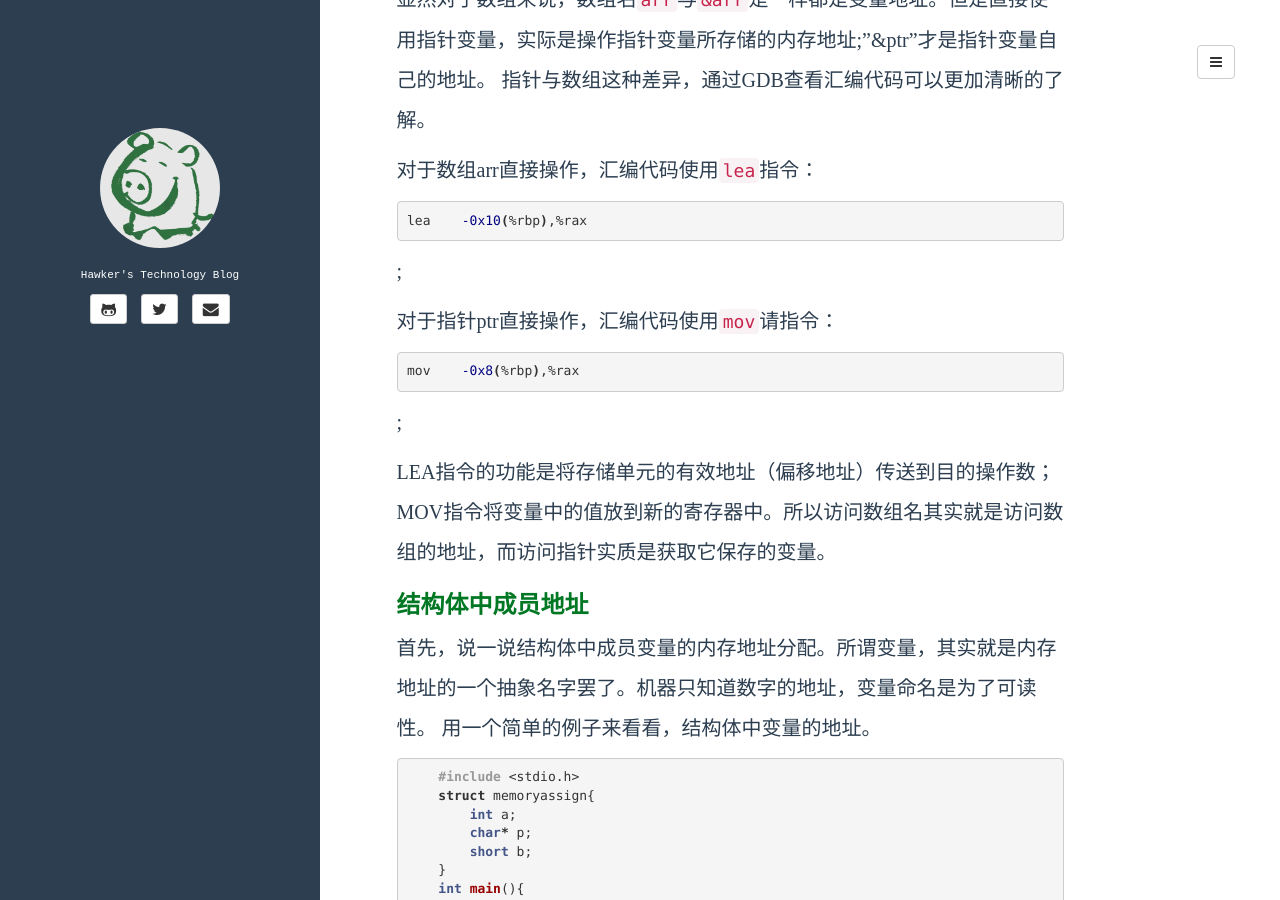
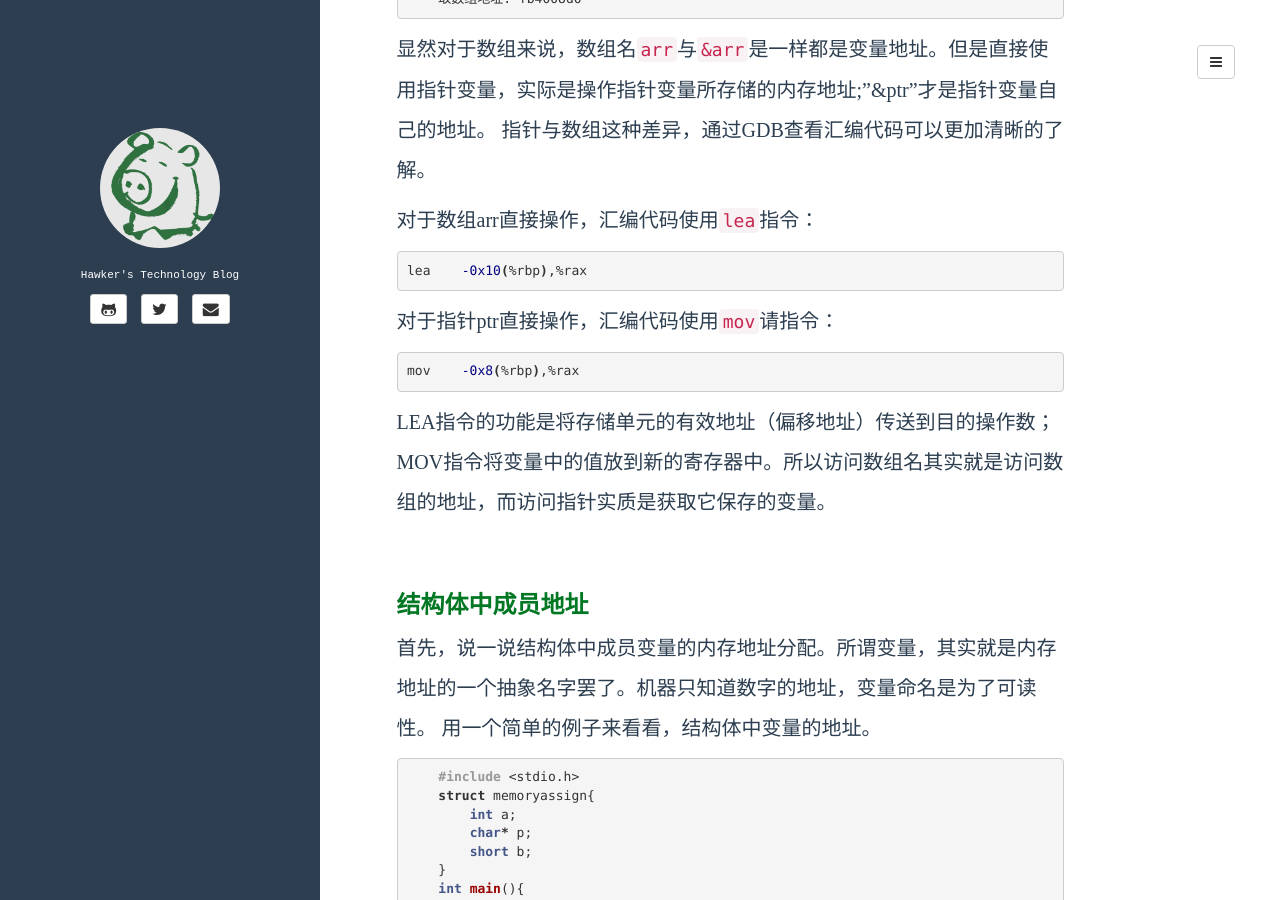
Before and after one commit to hawkxiang/hawkxiang.github.io, a Jekyll site: the page built from _posts/2015.12-31/2013-12-31-point&array.md, in a window 1280 px wide and 900 px high, scrolled down 846 px. Built offline with Jekyll 4.4.1, drawn with Linux system fonts in a browser that asks for light colours; comment, search, counter and statistics services are not loaded.

Commit message:
Update 2013-12-31-point&array.md

```diff
--- a/_posts/2015.12-31/2013-12-31-point&array.md
+++ b/_posts/2015.12-31/2013-12-31-point&array.md
@@ -8,6 +8,8 @@ tags: c
 ######年末岁初，未出门远行；一个人待着，感觉应该写的什么。想起自己前不久新搭建的博客，希望自己在博客中留下学习生活的点滴，更希望自己能够坚持写下去，也算做是对自己新的一年的寄语与期盼。
 
 进入主题，前些日子学习语言时，遇到解释`C`结构体中指针与数组内存分配的解释。进而自己思考很多，同时也查资料验证了一些想法，总结如下。
+
+&nbsp;
 
 ###指针与数组的区别
 还是，先说说指针与数组的区别吧！看一段代码
@@ -34,11 +36,13 @@ tags: c
 显然对于数组来说，数组名`arr`与`&arr`是一样都是变量地址。但是直接使用指针变量，实际是操作指针变量所存储的内存地址;"&ptr"才是指针变量自己的地址。
 指针与数组这种差异，通过GDB查看汇编代码可以更加清晰的了解。
 
-对于数组arr直接操作，汇编代码使用`lea`指令：{% highlight bash %}lea    -0x10(%rbp),%rax{% endhighlight %};
+对于数组arr直接操作，汇编代码使用`lea`指令：{% highlight bash %}lea    -0x10(%rbp),%rax{% endhighlight %}
 
-对于指针ptr直接操作，汇编代码使用`mov`请指令：{% highlight bash %}mov    -0x8(%rbp),%rax{% endhighlight %};
+对于指针ptr直接操作，汇编代码使用`mov`请指令：{% highlight bash %}mov    -0x8(%rbp),%rax{% endhighlight %}
 
 LEA指令的功能是将存储单元的有效地址（偏移地址）传送到目的操作数；MOV指令将变量中的值放到新的寄存器中。所以访问数组名其实就是访问数组的地址，而访问指针实质是获取它保存的变量。
+
+&nbsp;
 
 ###结构体中成员地址
 首先，说一说结构体中成员变量的内存地址分配。所谓变量，其实就是内存地址的一个抽象名字罢了。机器只知道数字的地址，变量命名是为了可读性。
```
